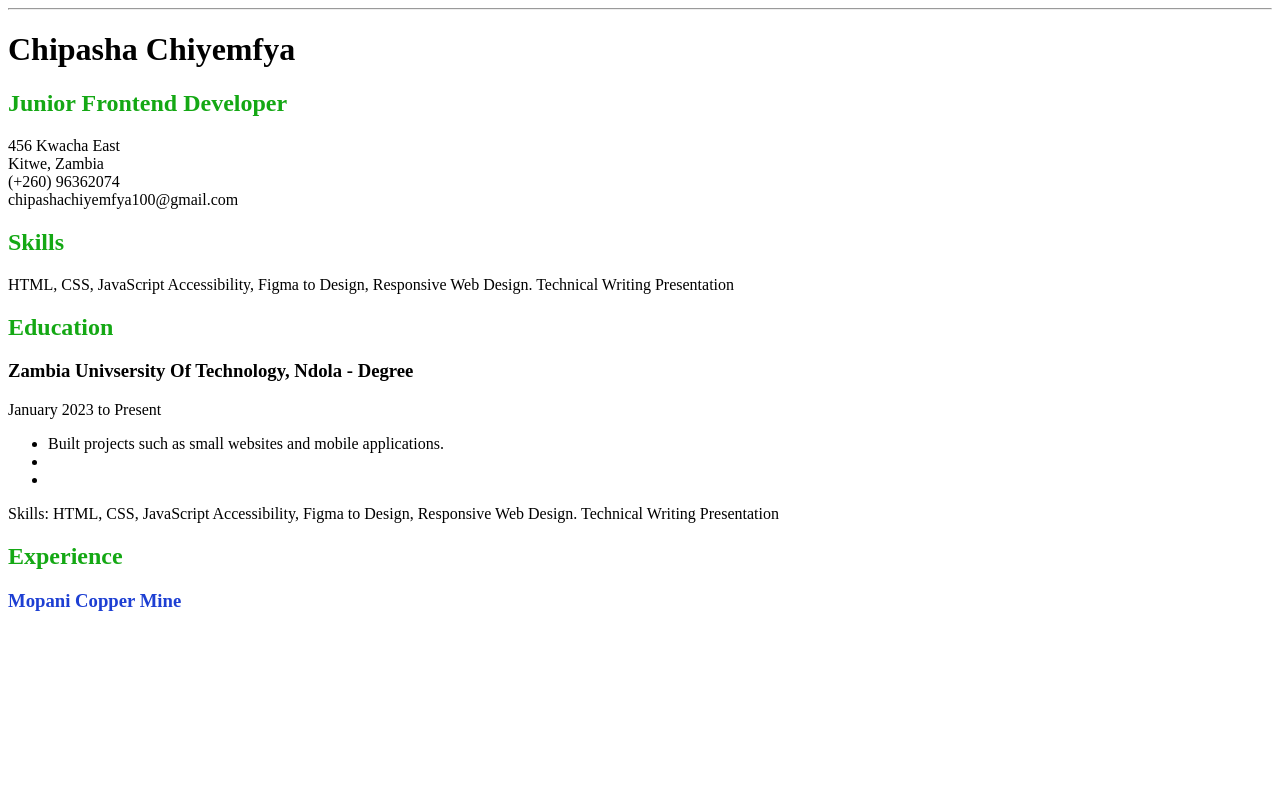
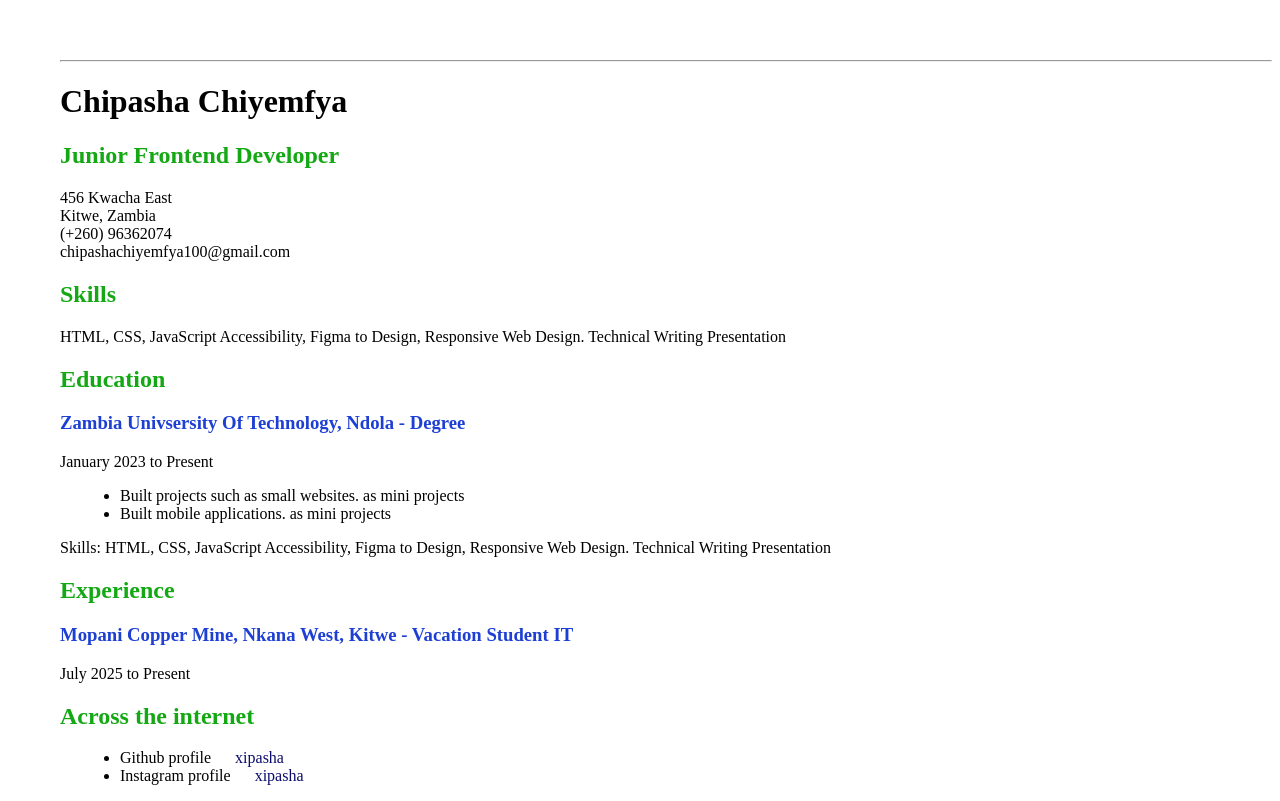
Before and after one commit to xipasha/single-page-cv, a plain HTML site: page index.html in a window 1280 px wide. Drawn offline with Linux system fonts and the light colour scheme.

Commit message:
Update README, style.css, and index.html; add favicon and enhance content

```diff
--- a/css/style.css
+++ b/css/style.css
@@ -4,3 +4,14 @@
 .sub-heading-color{
     color: rgb(29, 63, 211);
 }
+hr{
+    margin-top: 60px;
+    margin-bottom: 10px;
+}
+a{
+    text-decoration: none;
+    color: rgb(12, 12, 110);
+}
+*{
+    margin-left: 20px;
+}
--- a/index.html
+++ b/index.html
@@ -7,6 +7,7 @@
     <meta name="description"
         content="Chipasha Chiyemfya - web developer specializing in HTML, CSS, JavaScript Accessibility">
     <link rel="stylesheet" href="./css/style.css">
+    <link rel="shortcut icon" href="./favicon/icons8-profile.png" type="image/x-icon">
     <title>Home</title>
 </head>
 
@@ -21,19 +22,24 @@
     <h2 class="heading-color">Skills</h2>
     <p>HTML, CSS, JavaScript Accessibility, Figma to Design, Responsive Web Design. Technical Writing Presentation</p>
     <h2 class="heading-color">Education</h2>
-    <h3>Zambia Univsersity Of Technology, Ndola - Degree</h3>
+    <h3 class="sub-heading-color">Zambia Univsersity Of Technology, Ndola - Degree</h3>
     <p>January 2023 to Present </p>
     <ul>
-        <li>Built projects such as small websites and mobile applications.</li>
-        <li></li>
-        <li></li>
+        <li>Built projects such as small websites. as mini projects</li>
+        <li>Built mobile applications. as mini projects</li>
     </ul>
     <p>
         Skills: HTML, CSS, JavaScript Accessibility, Figma to Design, Responsive Web Design. Technical Writing
         Presentation
     </p>
     <h2 class="heading-color">Experience</h2>
-    <h3 class="sub-heading-color">Mopani Copper Mine</h3>
+    <h3 class="sub-heading-color">Mopani Copper Mine, Nkana West, Kitwe - Vacation Student IT</h3>
+    <p>July 2025 to Present</p>
+    <h2 class="heading-color">Across the internet</h2>
+    <ul>
+        <li>Github profile <a href="https://github.com/xipasha">xipasha</a></li>
+        <li>Instagram profile <a href="https://www.instagram.com/xipasha/?hl=en">xipasha</a></li>
+    </ul>
 </body>
 
 </html>
```
Also changed, not shown: favicon/icons8-profile.png (added), 1 other file.
